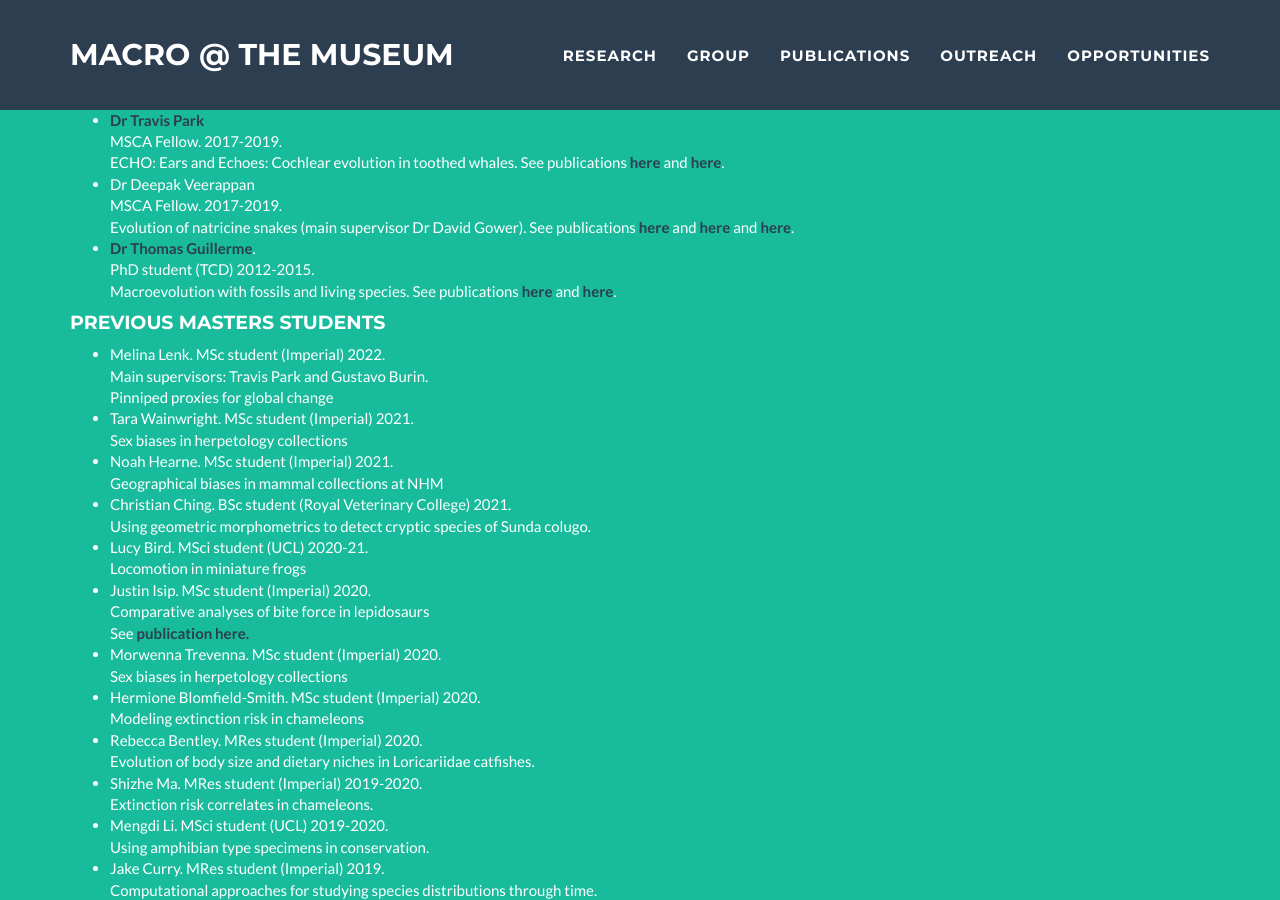
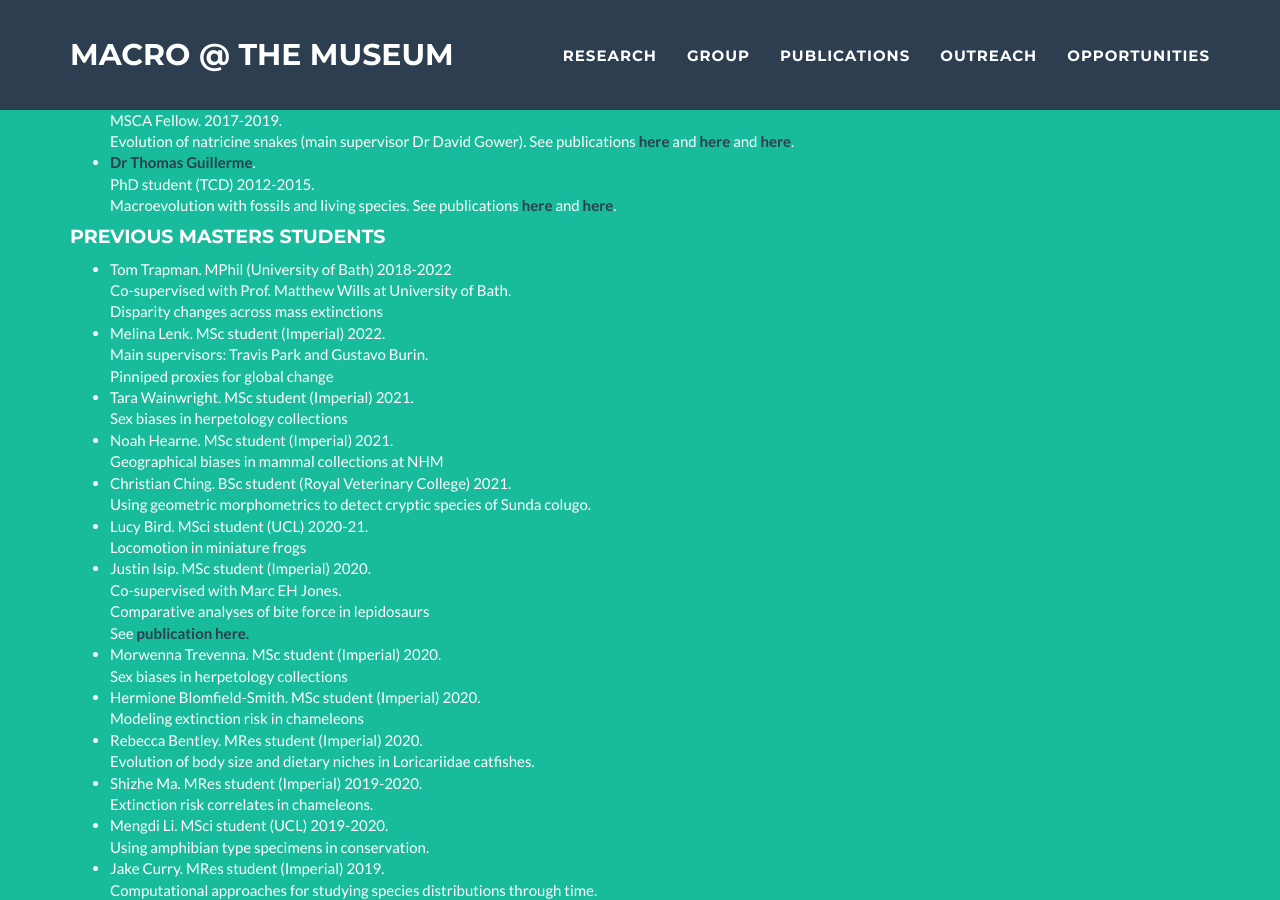
Before and after one commit to nhcooper123/nhcooper123.github.io, a Jekyll site: the page group.html, which Jekyll copies as it is, in a window 1280 px wide and 900 px high, scrolled down 1661 px. Built offline with Jekyll 4.4.1, drawn with Linux system fonts in a browser that asks for light colours; some of the changed text lies outside the part shown.

Commit message:
Update TT status

```diff
--- a/group.html
+++ b/group.html
@@ -237,6 +233,9 @@ We have fun and try to make science a nicer place! <br>
     <h4> Previous Masters students</h4>
 
     <ul>
+    <li>Tom Trapman. MPhil (University of Bath) 2018-2022<br>
+        Co-supervised with Prof. Matthew Wills at University of Bath.<br>
+        Disparity changes across mass extinctions</li>
     <li>Melina Lenk. MSc student (Imperial) 2022.<br>
         Main supervisors: Travis Park and Gustavo Burin. <br>
         Pinniped proxies for global change</li>
@@ -249,6 +248,7 @@ We have fun and try to make science a nicer place! <br>
     <li>Lucy Bird. MSci student (UCL) 2020-21.<br>
         Locomotion in miniature frogs</li>
     <li>Justin Isip. MSc student (Imperial) 2020.<br>
+        Co-supervised with Marc EH Jones. <br>
         Comparative analyses of bite force in lepidosaurs</li>
         See <a href="https://royalsocietypublishing.org/doi/full/10.1098/rspb.2021.2493"><strong><font color="2c3e50">publication here.</font></strong></a> </li>
     <li>Morwenna Trevenna. MSc student (Imperial) 2020.<br>
```
Also changed, not shown: other parts of group.html (+0 -4 lines).
